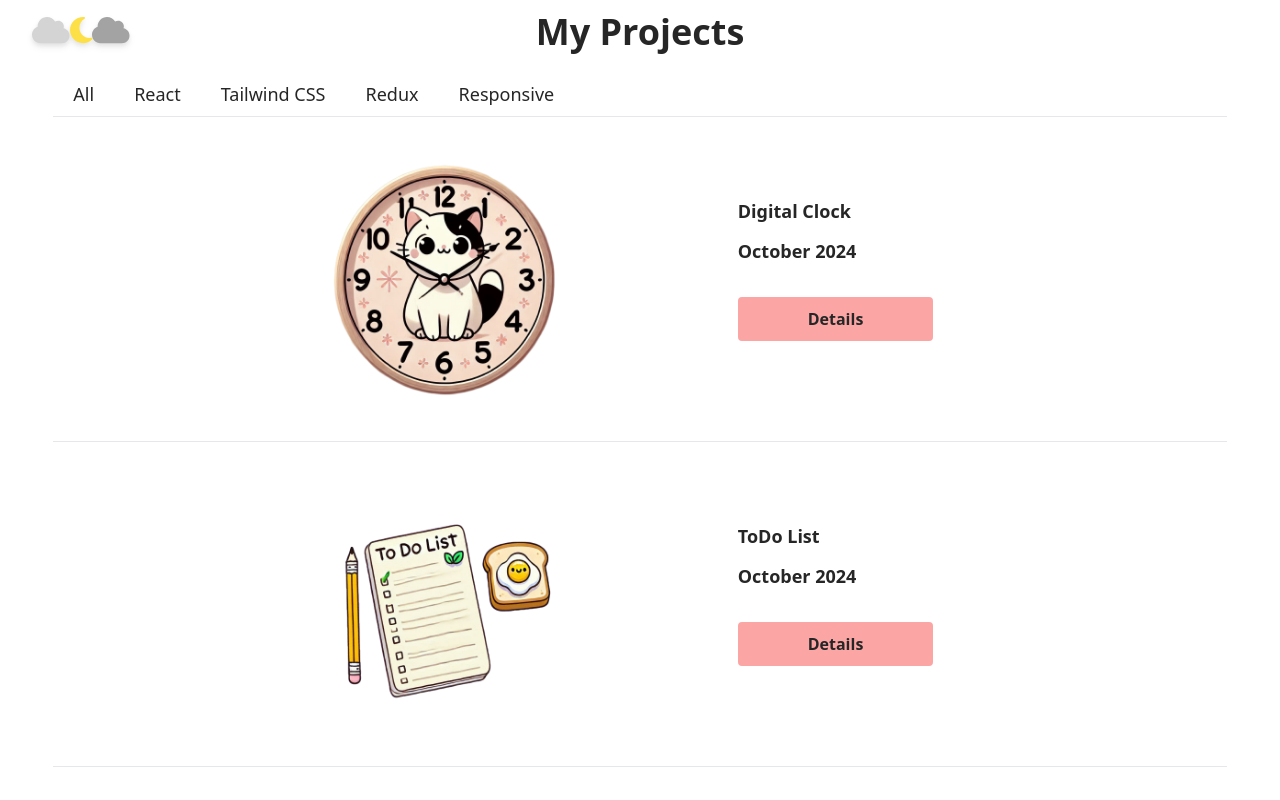
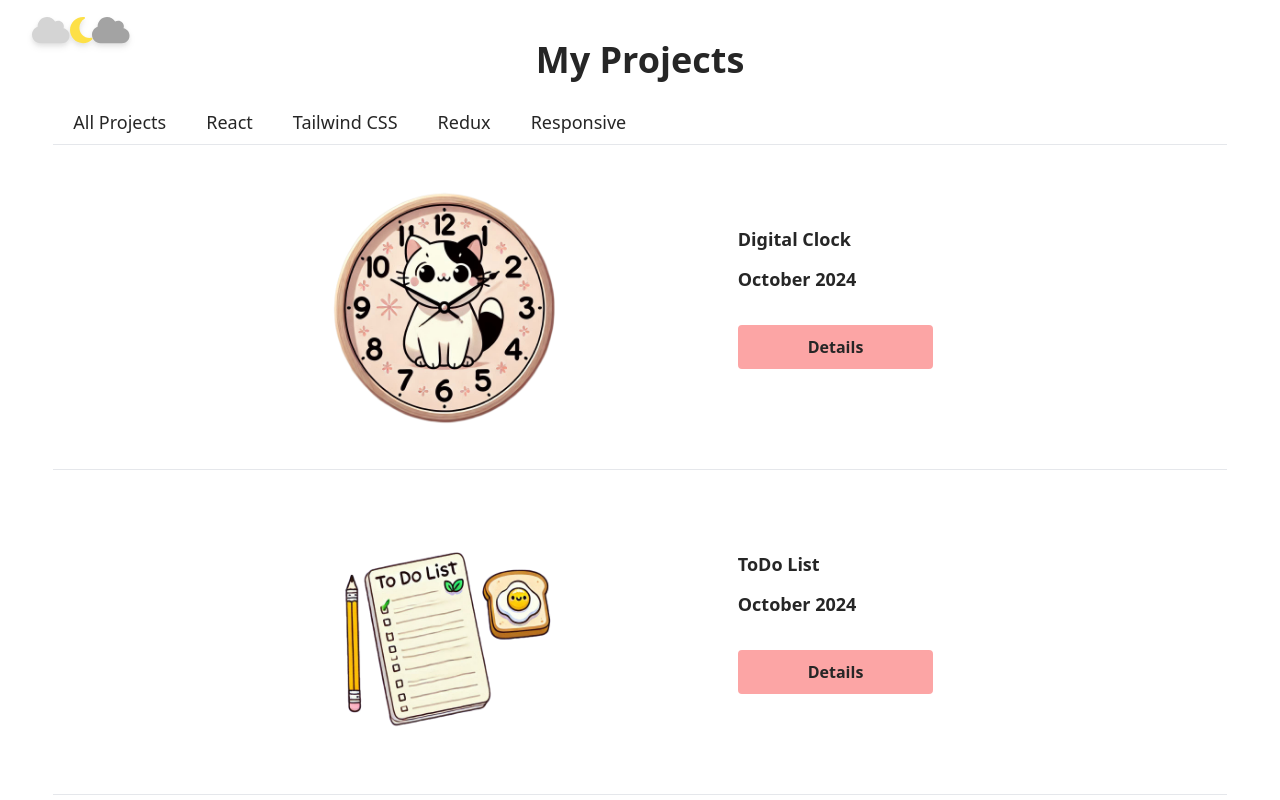
Before and after one commit to zahraRostami1999/portfolio, a React (Vite) app in the folder portfolio/: page /project in a window 1280 px wide. Shown: the top 800 px of the page. Built offline with nearby package versions, Linux system fonts and the light colour scheme.

Commit message:
edit ProjectPage: edit all filter to all projects

```diff
--- a/portfolio/src/pages/ProjectsPage.jsx
+++ b/portfolio/src/pages/ProjectsPage.jsx
@@ -3,8 +3,8 @@ import { Projects } from "../data/projects";
 import { useState, useMemo,useEffect } from "react";
 const ProjectsPage = () => {
     const [projectInfo, setProjectInfo] = useState([]);
-    const filterBtn = ["All", "React", "Tailwind CSS", "Redux", "Responsive"];
-    const [filter, setFilter] = useState("All");
+    const filterBtn = ["All Projects", "React", "Tailwind CSS", "Redux", "Responsive"];
+    const [filter, setFilter] = useState("All Projects");
 
     useEffect(() => {
         setProjectInfo(Projects);
@@ -15,13 +15,13 @@ const ProjectsPage = () => {
     };
 
     const filteredProducts = useMemo(() => {
-        if (filter === "All") return projectInfo;
+        if (filter === "All Projects") return projectInfo;
         return projectInfo.filter(product => product.technologies.includes(filter));
     }, [projectInfo, filter]);
 
     return (
         <>
-            <div className="w-full flex justify-center lg:py-3 md:py-14 sm:py-10 py-5 text-neutral-800">
+            <div className="w-full flex justify-center py-10 text-neutral-800">
                 <div className="w-11/12 flex justify-center flex-wrap ">
                     <div className="w-full text-center mb-5 lg:text-4xl md:text-2xl sm:text-xl text-base font-bold">My Projects</div>
                     <div className="w-full flex flex-row border-b justify-start text-xs lg:text-lg md:text-base font-Poppins font-medium">
```
